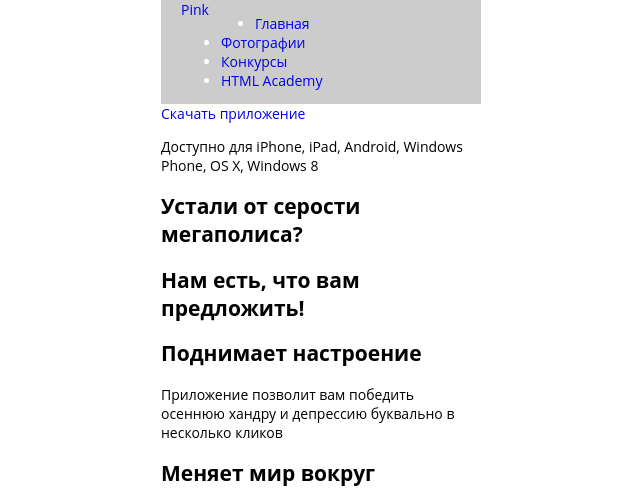
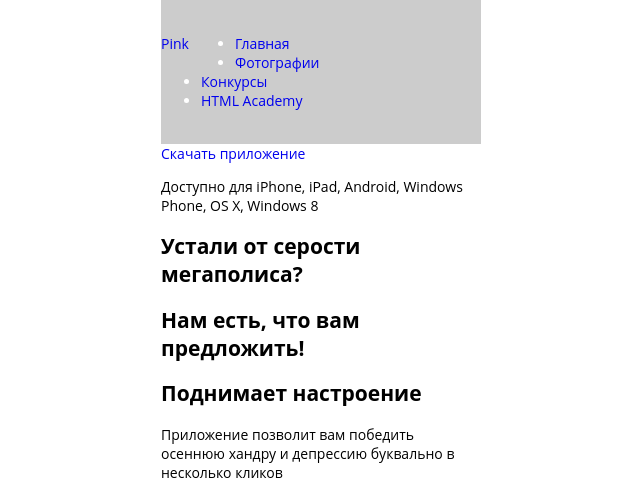
Before and after one commit to asd295/153267-pink, a website: page index.html in a window 1280 px wide. Shown: the top 496 px of the page, without its empty margins (319-959 px from the left). Drawn offline with nearby package versions, Linux system fonts and the light colour scheme; files that its build step writes are made by us from their sources.

Commit message:
добавим файл хедер лесс1

```diff
--- a/less/layout/header.less
+++ b/less/layout/header.less
@@ -3,17 +3,14 @@
 	top: 0;
 	z-index: 1000;
 	width: 100%;
-  positionadding: 20px 0;
+	padding: 20px 0;
 	color: #fff;
 	background-color: rgba(0,0,0,.2);
 }
 
 
  .header-section {
-  display: flex;
-  justify-content: space-between;
-  width: 87.5%;
-  margin: 0 auto;
+
  }
 .header-logo {
 	float: left;
```
Lines whose indentation alone changed are shown as unchanged.
